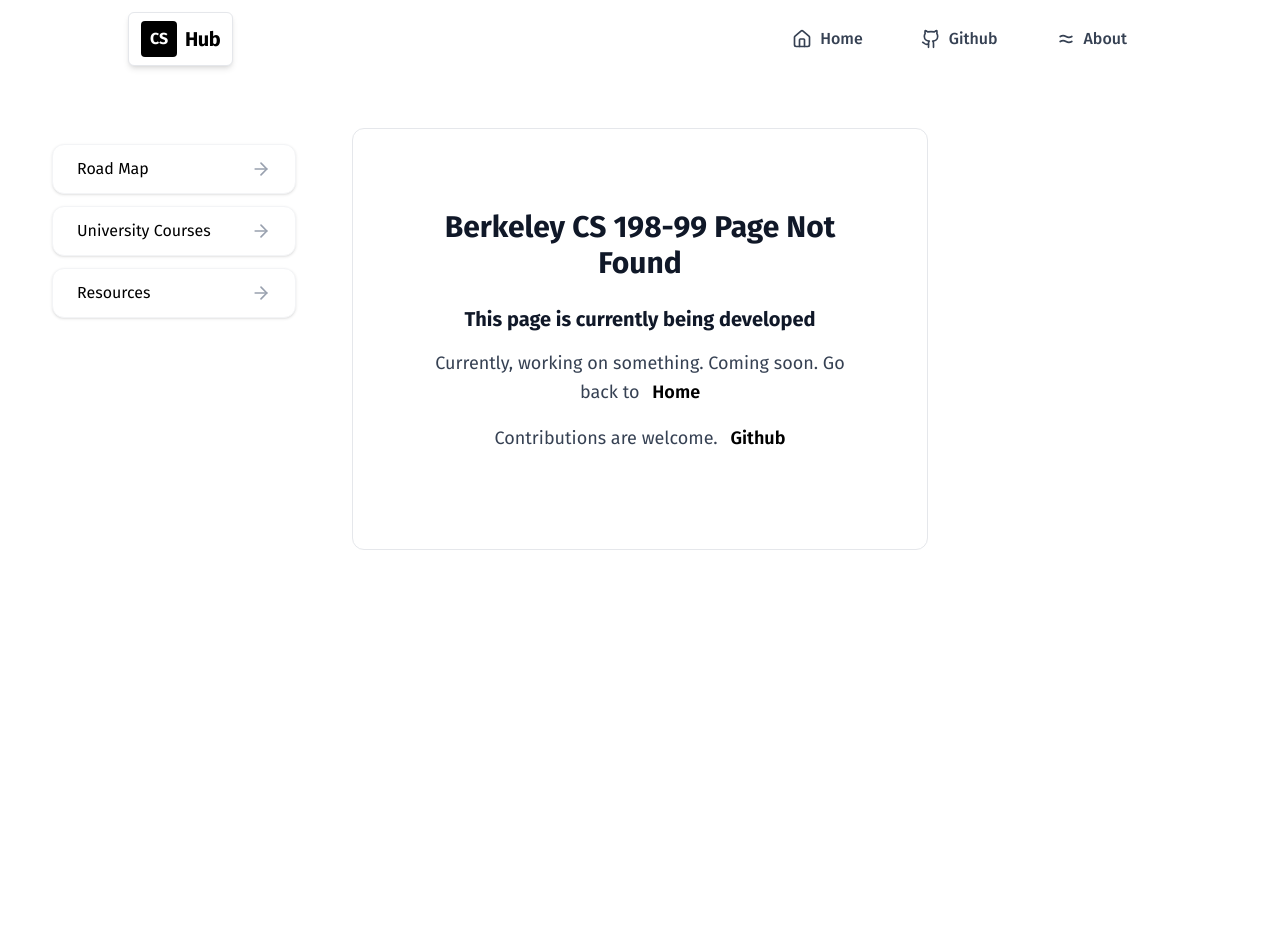
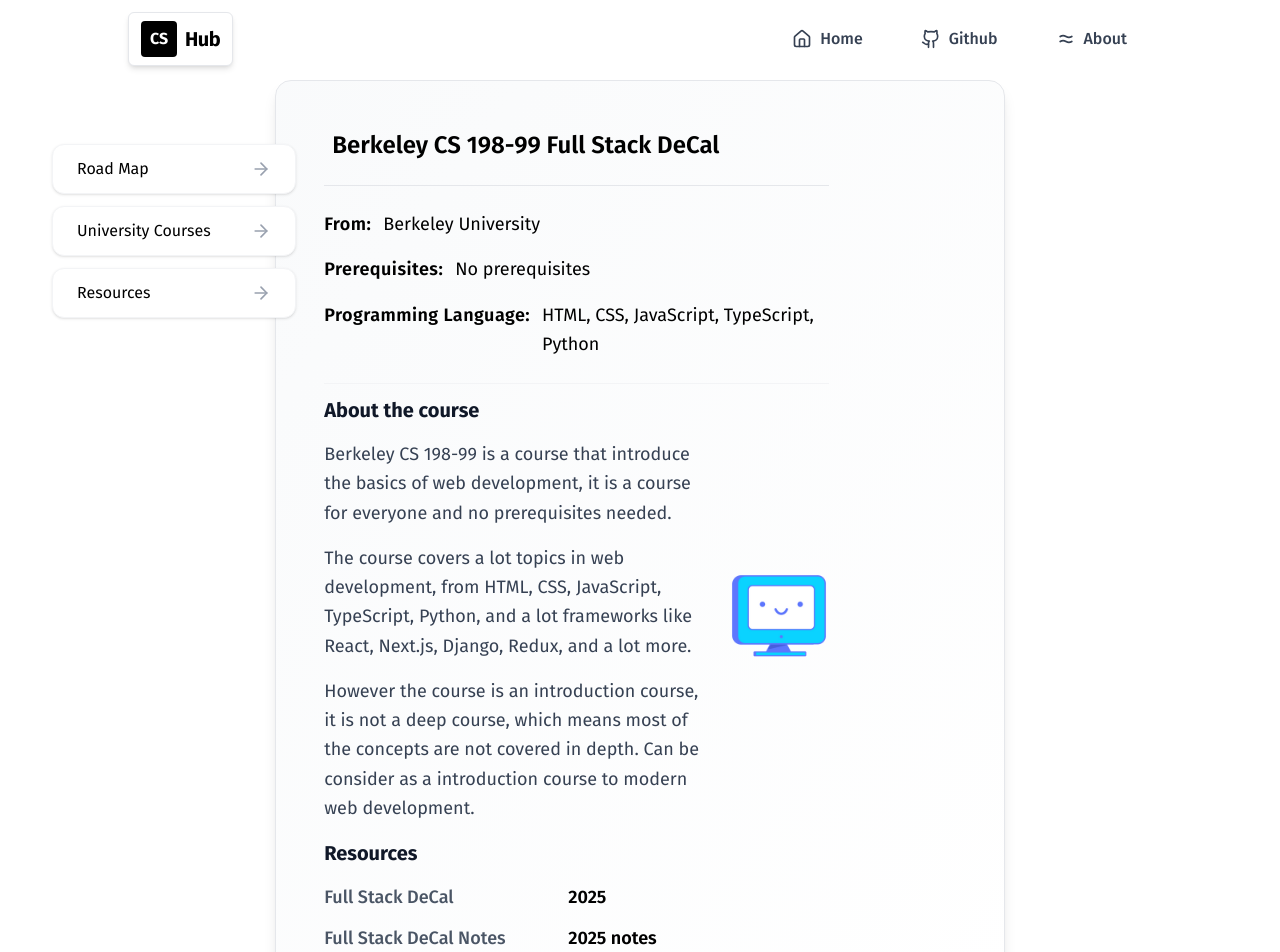
Before and after one commit to unsigend/CS-hub, a React (Vite) app: page /CS-hub/university-courses/full-stack-development/berkeley-cs-198-99 in a window 1280 px wide. Shown: the top 952 px of the page. Before the commit the page ends 800 px from the top, so only its background shows below. Built offline with nearby package versions, Linux system fonts and the light colour scheme.

Commit message:
implement Berkeley CS 198-99 page

```diff
--- /dev/null
+++ b/src/components/pages/university-courses/BerkeleyCS198-99Page.tsx
@@ -0,0 +1,90 @@
+/**
+ * MIT License
+ *
+ * Copyright (c) 2025 Qiu Yixiang
+ *
+ * Permission is hereby granted, free of charge, to any person obtaining a copy
+ * of this software and associated documentation files (the "Software"), to deal
+ * in the Software without restriction, including without limitation the rights
+ * to use, copy, modify, merge, publish, distribute, sublicense, and/or sell
+ * copies of the Software, and to permit persons to whom the Software is
+ * furnished to do so, subject to the following conditions:
+ *
+ * The above copyright notice and this permission notice shall be included in all
+ * copies or substantial portions of the Software.
+ *
+ * THE SOFTWARE IS PROVIDED "AS IS", WITHOUT WARRANTY OF ANY KIND, EXPRESS OR
+ * IMPLIED, INCLUDING BUT NOT LIMITED TO THE WARRANTIES OF MERCHANTABILITY,
+ * FITNESS FOR A PARTICULAR PURPOSE AND NONINFRINGEMENT. IN NO EVENT SHALL THE
+ * AUTHORS OR COPYRIGHT HOLDERS BE LIABLE FOR ANY CLAIM, DAMAGES OR OTHER
+ * LIABILITY, WHETHER IN AN ACTION OF CONTRACT, TORT OR OTHERWISE, ARISING FROM,
+ * OUT OF OR IN CONNECTION WITH THE SOFTWARE OR THE USE OR OTHER DEALINGS IN THE
+ * SOFTWARE.
+ */
+
+// Import for the CourseCard component
+import CourseCard from "@/components/ui/CourseCard";
+import Paragraph from "@/components/ui/Paragraph";
+import { ReferenceAligned } from "@/components/ui/Reference";
+import { SubTitle } from "@/components/ui/Title";
+
+// Import the image
+import BerkeleyCS198_99 from "@/assets/images/BerkeleyCS198-99.png";
+
+const BerkeleyCS19899Page = (): React.ReactNode => {
+  return (
+    <CourseCard
+      courseName="Berkeley CS 198-99 Full Stack DeCal"
+      courseUrl="https://fullstackdecal.com/"
+      from="Berkeley University"
+      prerequisites="No prerequisites"
+      programmingLanguage="HTML, CSS, JavaScript, TypeScript, Python"
+    >
+      <div className="flex flex-row gap-4 justify-between items-center">
+        <div>
+          <SubTitle level={3}>About the course</SubTitle>
+          <Paragraph>
+            Berkeley CS 198-99 is a course that introduce the basics of web
+            development, it is a course for everyone and no prerequisites
+            needed.
+          </Paragraph>
+          <Paragraph>
+            The course covers a lot topics in web development, from HTML, CSS,
+            JavaScript, TypeScript, Python, and a lot frameworks like React,
+            Next.js, Django, Redux, and a lot more.
+          </Paragraph>
+          <Paragraph>
+            However the course is an introduction course, it is not a deep
+            course, which means most of the concepts are not covered in depth.
+            Can be consider as a introduction course to modern web development.
+          </Paragraph>
+        </div>
+        {/* image */}
+        <div className="flex-shrink-0">
+          <img
+            src={BerkeleyCS198_99}
+            alt="Berkeley CS 198-99"
+            width={100}
+            height={100}
+          />
+        </div>
+      </div>
+
+      <SubTitle level={3}>Resources</SubTitle>
+      <ReferenceAligned
+        name="Full Stack DeCal"
+        url="https://fullstackdecal.com/"
+      >
+        2025
+      </ReferenceAligned>
+      <ReferenceAligned
+        name="Full Stack DeCal Notes"
+        url="https://fullstackdecal.com/docs/Overview"
+      >
+        2025 notes
+      </ReferenceAligned>
+    </CourseCard>
+  );
+};
+
+export default BerkeleyCS19899Page;
--- a/src/data/content/category/categories.tsx
+++ b/src/data/content/category/categories.tsx
@@ -31,6 +31,7 @@
 import HelsinkiFSOPage from "@/components/pages/university-courses/HelsinkiFSOPage";
 import HarvardCS50Page from "@/components/pages/university-courses/HarvardCS50Page";
 import FullStackPage from "@/components/pages/roadmap/FullStackPage";
+import BerkeleyCS19899Page from "@/components/pages/university-courses/BerkeleyCS198-99Page";
 
 // Path for the pages
 // Base Path is the base path for the website : /CS-hub
@@ -191,7 +192,7 @@
           {
             name: "Berkeley CS 198-99",
             ID: "berkeley-cs-198-99",
-            page: null,
+            page: <BerkeleyCS19899Page />,
             url: `${UniversityCoursesPath}/full-stack-development/berkeley-cs-198-99`,
             subCategories: null,
           },
```
Also changed, not shown: src/assets/images/BerkeleyCS198-99.png (added).
